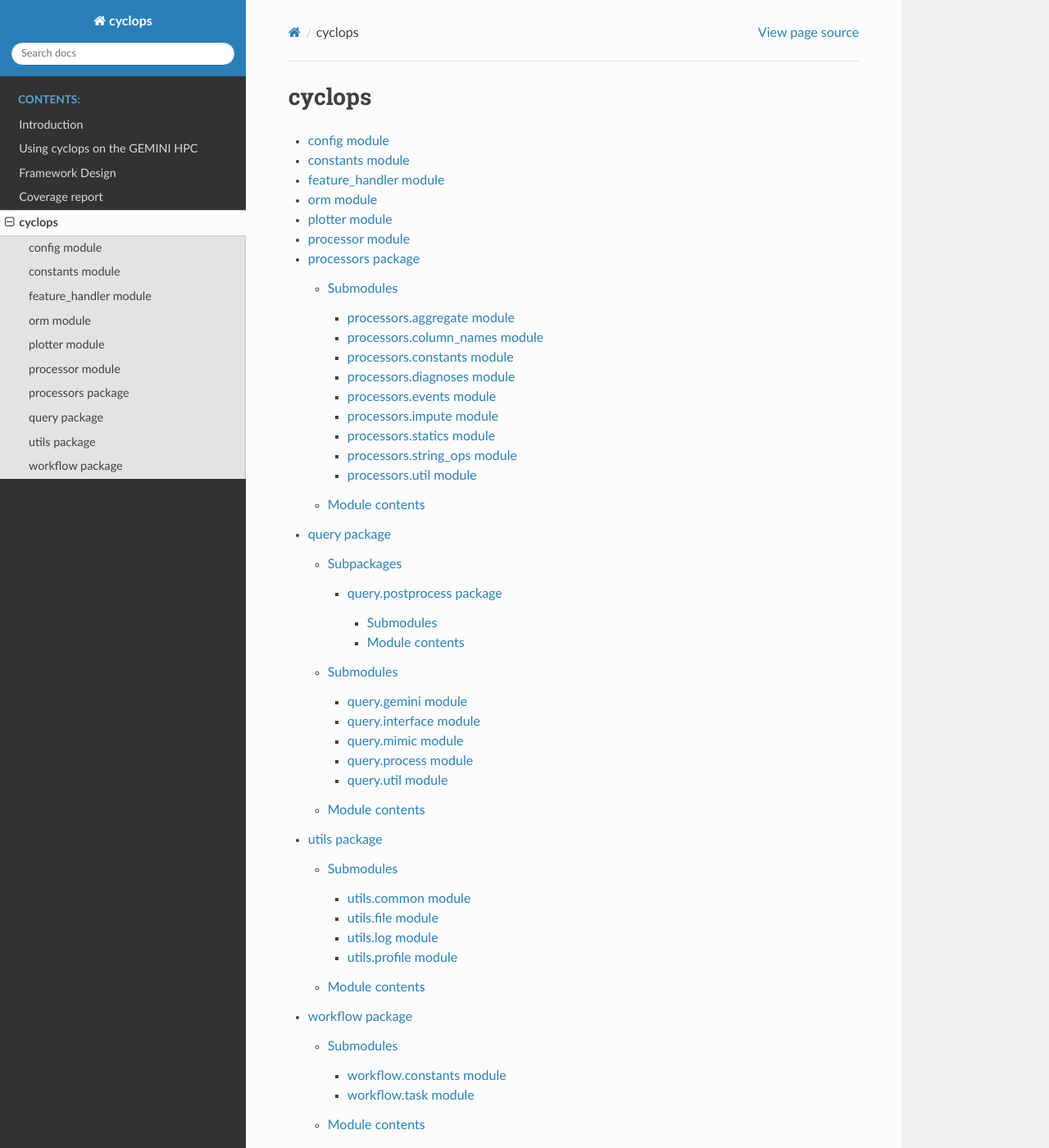
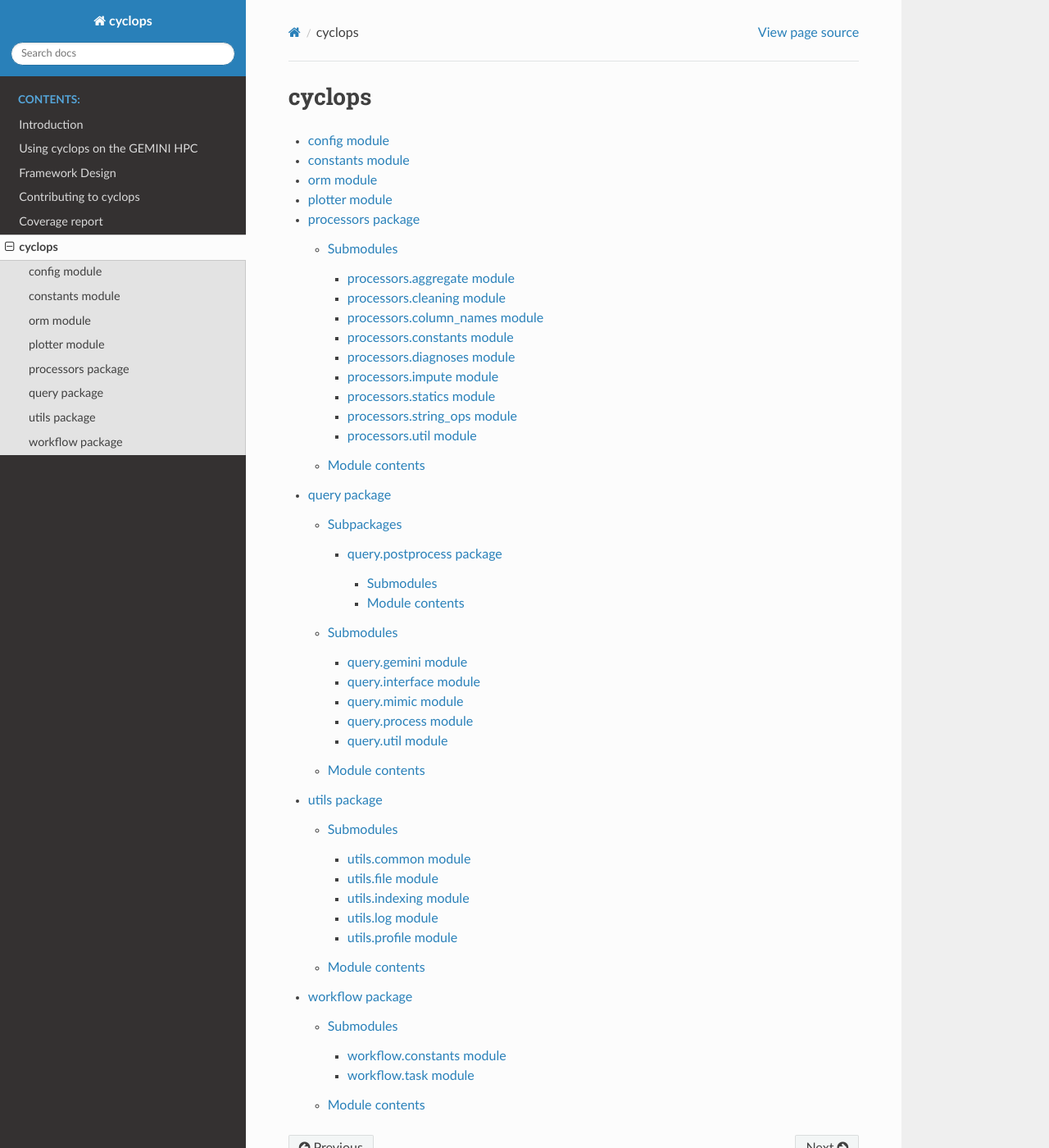
Before and after one commit to VectorInstitute/cyclops, a Sphinx documentation site: the page built from docs/source/reference/api/modules.rst, in a window 1280 px wide and 1400 px high. Shown: the whole window at 82% size. Built offline with Sphinx 7.4.7 and the Read the Docs theme 2.0.0, drawn with Linux system fonts in a browser that asks for light colours.

Commit message:
Add markdown file with info on contributing, update API docs

````diff
--- /dev/null
+++ b/docs/source/contributing.md
@@ -0,0 +1,2 @@
+```{include} ../../CONTRIBUTING.md
+```
--- a/docs/source/index.rst
+++ b/docs/source/index.rst
@@ -9,6 +9,7 @@ Welcome to cyclops's documentation!
    intro
    gemini_hpc
    design
+   contributing
    coverage
    reference/api/modules
 
--- a/docs/source/reference/api/feature_handler.rst
+++ /dev/null
@@ -1,7 +0,0 @@
-feature\_handler module
-=======================
-
-.. automodule:: feature_handler
-   :members:
-   :undoc-members:
-   :show-inheritance:
--- a/docs/source/reference/api/modules.rst
+++ b/docs/source/reference/api/modules.rst
@@ -6,10 +6,8 @@ cyclops
 
    config
    constants
-   feature_handler
    orm
    plotter
-   processor
    processors
    query
    utils
--- a/docs/source/reference/api/processors.rst
+++ b/docs/source/reference/api/processors.rst
@@ -8,10 +8,10 @@ Submodules
    :maxdepth: 4
 
    processors.aggregate
+   processors.cleaning
    processors.column_names
    processors.constants
    processors.diagnoses
-   processors.events
    processors.impute
    processors.statics
    processors.string_ops
--- /dev/null
+++ b/docs/source/reference/api/utils.indexing.rst
@@ -0,0 +1,7 @@
+utils.indexing module
+=====================
+
+.. automodule:: utils.indexing
+   :members:
+   :undoc-members:
+   :show-inheritance:
--- a/docs/source/reference/api/utils.rst
+++ b/docs/source/reference/api/utils.rst
@@ -9,6 +9,7 @@ Submodules
 
    utils.common
    utils.file
+   utils.indexing
    utils.log
    utils.profile
 
````
Also changed, not shown: CONTRIBUTING.md (added, +27 -0 lines), docs/source/reference/api/processor.rst (deleted, +0 -7 lines), docs/source/reference/api/processors.cleaning.rst (added, +7 -0 lines), docs/source/reference/api/processors.events.rst (deleted, +0 -7 lines), .github/pull_request_template.md (added).
